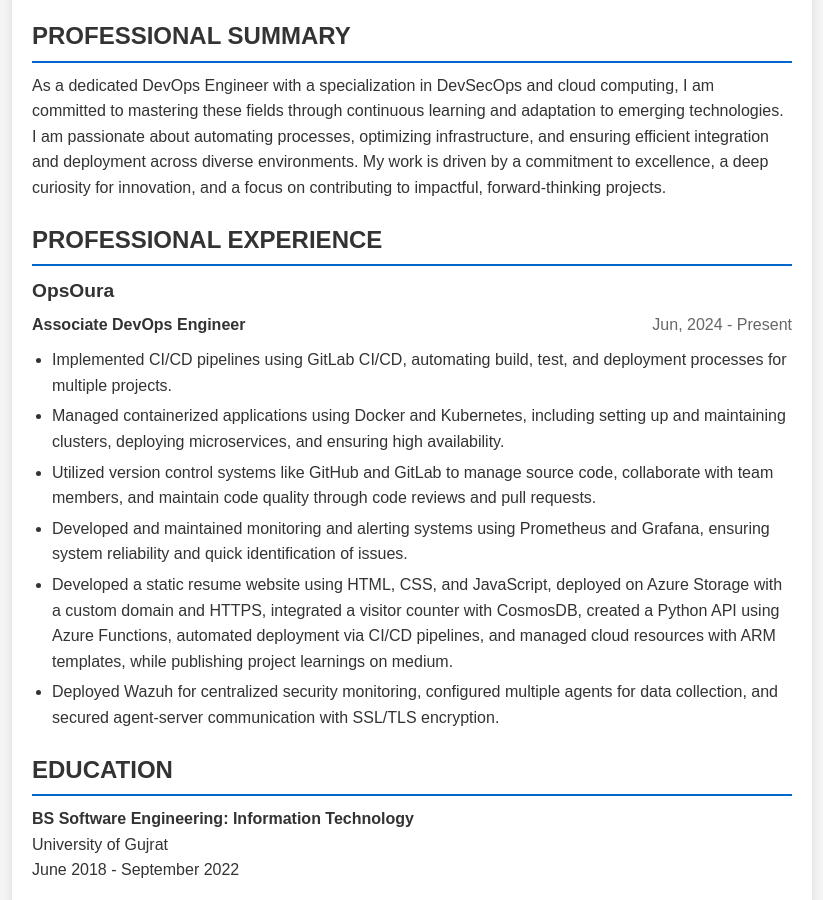
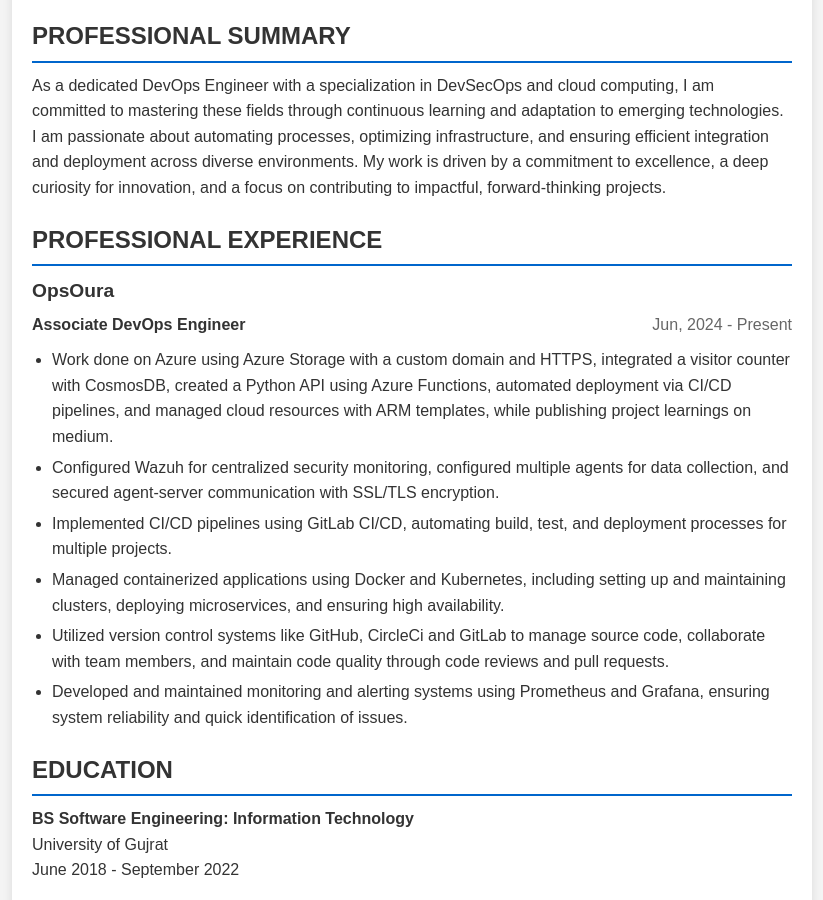
Before and after one commit to Muqadas-fiaz/Muqadas-fiaz.github.io, a plain HTML site: page index.html in a window 1280 px wide. Shown: the part 145-1045 px from the top of the page, without its empty margins (228-1051 px from the left). Drawn offline with Linux system fonts and the light colour scheme.

Commit message:
Update index.html

```diff
--- a/index.html
+++ b/index.html
@@ -109,12 +109,12 @@
             <h3>OpsOura</h3>
             <p><strong>Associate DevOps Engineer</strong> <span class="date">Jun, 2024 - Present</span></p>
             <ul>
+                <li>Work done on Azure using Azure Storage with a custom domain and HTTPS, integrated a visitor counter with CosmosDB, created a Python API using Azure Functions, automated deployment via CI/CD pipelines, and managed cloud resources with ARM templates, while publishing project learnings on medium.</li>
+                <li>Configured Wazuh for centralized security monitoring, configured multiple agents for data collection, and secured agent-server communication with SSL/TLS encryption.</li>
                 <li>Implemented CI/CD pipelines using GitLab CI/CD, automating build, test, and deployment processes for multiple projects.</li>
                 <li>Managed containerized applications using Docker and Kubernetes, including setting up and maintaining clusters, deploying microservices, and ensuring high availability.</li>
-                <li>Utilized version control systems like GitHub and GitLab to manage source code, collaborate with team members, and maintain code quality through code reviews and pull requests.</li>
+                <li>Utilized version control systems like GitHub, CircleCi and GitLab to manage source code, collaborate with team members, and maintain code quality through code reviews and pull requests.</li>
                 <li>Developed and maintained monitoring and alerting systems using Prometheus and Grafana, ensuring system reliability and quick identification of issues.</li>
-                <li>Developed a static resume website using HTML, CSS, and JavaScript, deployed on Azure Storage with a custom domain and HTTPS, integrated a visitor counter with CosmosDB, created a Python API using Azure Functions, automated deployment via CI/CD pipelines, and managed cloud resources with ARM templates, while publishing project learnings on medium.</li>
-                 <li>Deployed Wazuh for centralized security monitoring, configured multiple agents for data collection, and secured agent-server communication with SSL/TLS encryption.</li>
             </ul>
         </div>
 
```
